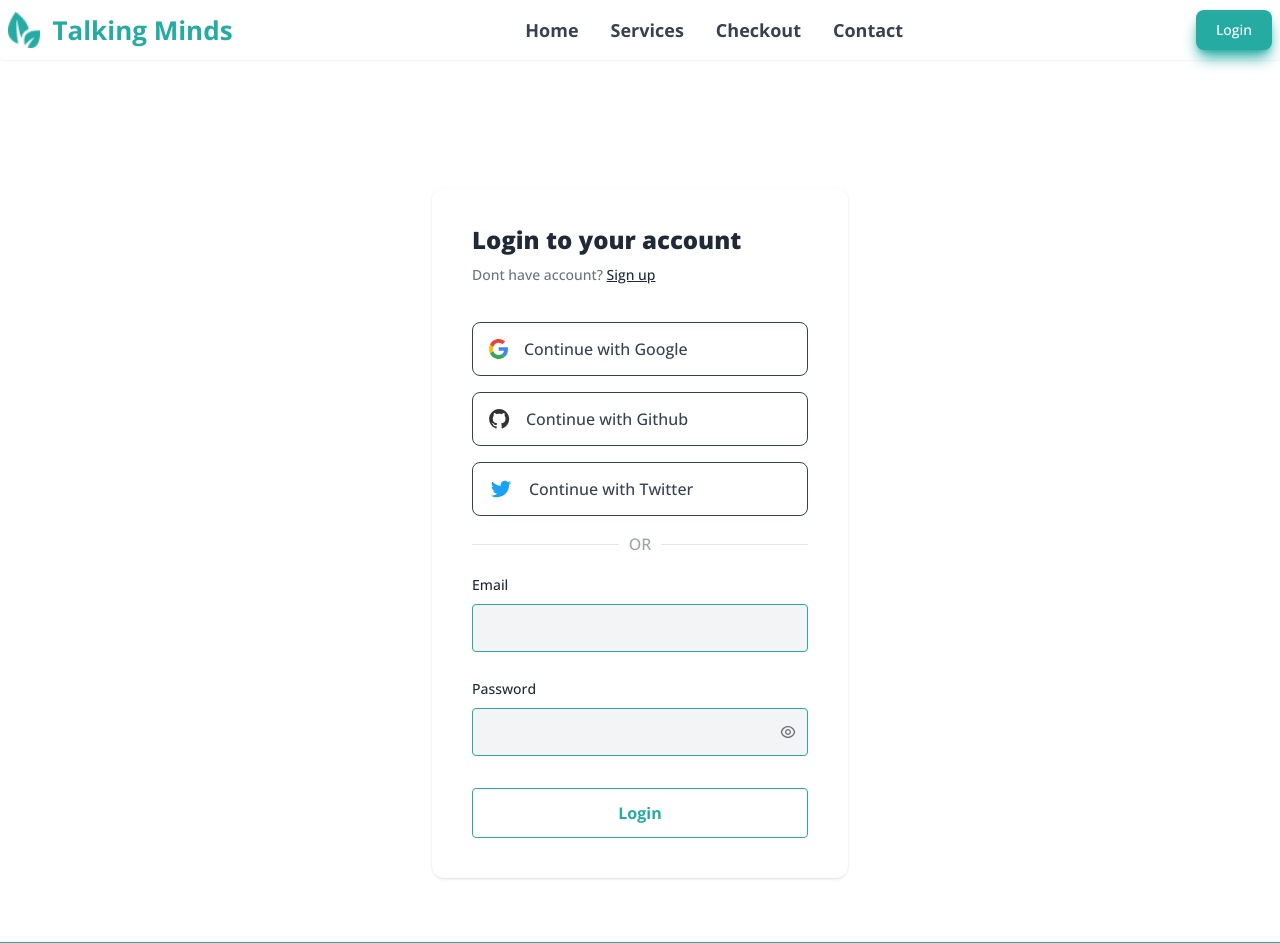
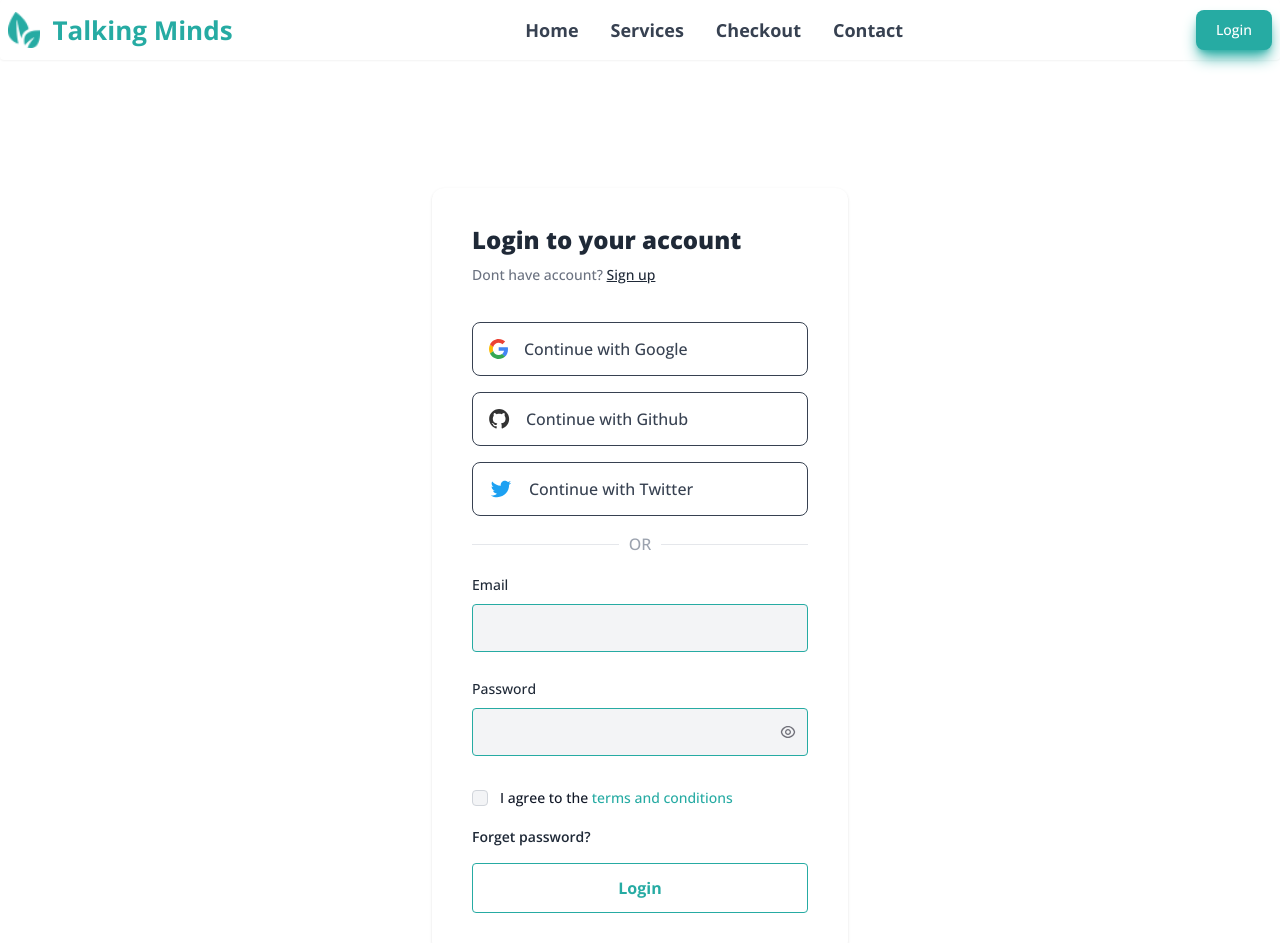
Before and after one commit to kmrajibfaysal/talking-minds, a React (Create React App) app: page /login in a window 1280 px wide. Shown: the top 943 px of the page. Built offline with nearby package versions, Linux system fonts and the light colour scheme; no server answers.

Commit message:
added password reset email functionality

```diff
--- a/src/Pages/Login/Login.js
+++ b/src/Pages/Login/Login.js
@@ -5,7 +5,12 @@
 /* eslint-disable react/button-has-type */
 /* eslint-disable jsx-a11y/no-redundant-roles */
 import React, { useRef, useState } from 'react';
-import { useAuthState, useSignInWithEmailAndPassword } from 'react-firebase-hooks/auth';
+import {
+    useAuthState,
+    useSendPasswordResetEmail,
+    // eslint-disable-next-line prettier/prettier
+    useSignInWithEmailAndPassword
+} from 'react-firebase-hooks/auth';
 import { Link, useLocation, useNavigate } from 'react-router-dom';
 import { toast, ToastContainer } from 'react-toastify';
 import 'react-toastify/dist/ReactToastify.css';
@@ -15,6 +20,7 @@
 
 function Login() {
     const location = useLocation();
+    const [agree, setAgree] = useState(false);
 
     const [err, setErr] = useState('');
     const [user1] = useAuthState(auth);
@@ -23,6 +29,8 @@
     const emailRef = useRef('');
     const passwordRef = useRef('');
     const [signInWithEmailAndPassword, user2, loading, error] = useSignInWithEmailAndPassword(auth);
+
+    const [sendPasswordResetEmail, sending, error2] = useSendPasswordResetEmail(auth);
 
     //
 
@@ -37,6 +45,17 @@
             .match(
                 /^(([^<>()[\]\\.,;:\s@"]+(\.[^<>()[\]\\.,;:\s@"]+)*)|(".+"))@((\[[0-9]{1,3}\.[0-9]{1,3}\.[0-9]{1,3}\.[0-9]{1,3}\])|(([a-zA-Z\-0-9]+\.)+[a-zA-Z]{2,}))$/
             );
+
+    const handleResetPassword = async (event) => {
+        event.preventDefault();
+        const email = emailRef.current.value.trim();
+        if (validateEmail(email)) {
+            await sendPasswordResetEmail(email);
+            toast('Password reset email sent!');
+        } else {
+            setErr('Something wrong! Try again');
+        }
+    };
 
     const handleLogin = async (event) => {
         event.preventDefault();
@@ -54,7 +73,7 @@
             return;
         }
 
-        if (validateEmail) {
+        if (validateEmail(email)) {
             await signInWithEmailAndPassword(email, password);
             toast('You are logged in!');
         } else {
@@ -151,6 +170,32 @@
                     </div>
                     <div className="mt-8">
                         {err ? <p className="mb-4 text-red-500">{err}</p> : ''}
+                        <div className="mb-4 flex items-center">
+                            <input
+                                id="checkbox-1"
+                                aria-describedby="checkbox-1"
+                                type="checkbox"
+                                className="h-4 w-4 rounded border-gray-300 bg-gray-100 text-root"
+                            />
+                            <label
+                                htmlFor="checkbox-1"
+                                className="ml-3 text-sm font-medium text-gray-900 dark:text-gray-300"
+                            >
+                                I agree to the{' '}
+                                <a
+                                    href="/"
+                                    className="text-root hover:underline dark:text-blue-500"
+                                >
+                                    terms and conditions
+                                </a>
+                            </label>
+                        </div>
+                        <button
+                            onClick={handleResetPassword}
+                            className="mb-4 cursor-pointer text-sm font-semibold text-gray-800 hover:text-root hover:underline"
+                        >
+                            Forget password?
+                        </button>
                         <button
                             type="submit"
                             onClick={handleLogin}
@@ -163,17 +208,7 @@
                     </div>
                 </div>
             </form>
-            <ToastContainer
-                position="top-center"
-                autoClose={3000}
-                hideProgressBar={false}
-                newestOnTop={false}
-                closeOnClick
-                rtl={false}
-                pauseOnFocusLoss
-                draggable
-                pauseOnHover
-            />
+            <ToastContainer />
         </div>
     );
 }
```
